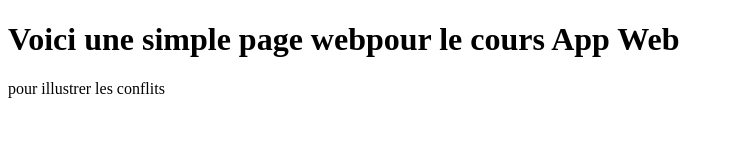
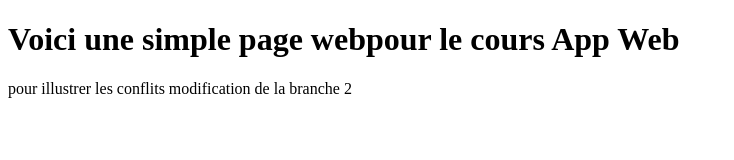
Before and after one commit to Big-yass1/gitlab-4, a plain HTML site: page index.html in a window 1280 px wide. Shown: the whole page, without its empty margins (0-734 px from the left). Drawn offline with Linux system fonts and the light colour scheme.

Commit message:
modification de la balise p de  index.html

```diff
--- a/index.html
+++ b/index.html
@@ -7,6 +7,7 @@
     <title>Document</title>
 </head>
 <body>
-    <h1>Voici une simple page webpour le cours App Web</h1><p>pour illustrer les conflits</p>
+    <h1>Voici une simple page webpour le cours App Web</h1>
+    <p>pour illustrer les conflits modification de la branche 2</p>
 </body>
 </html>
```
